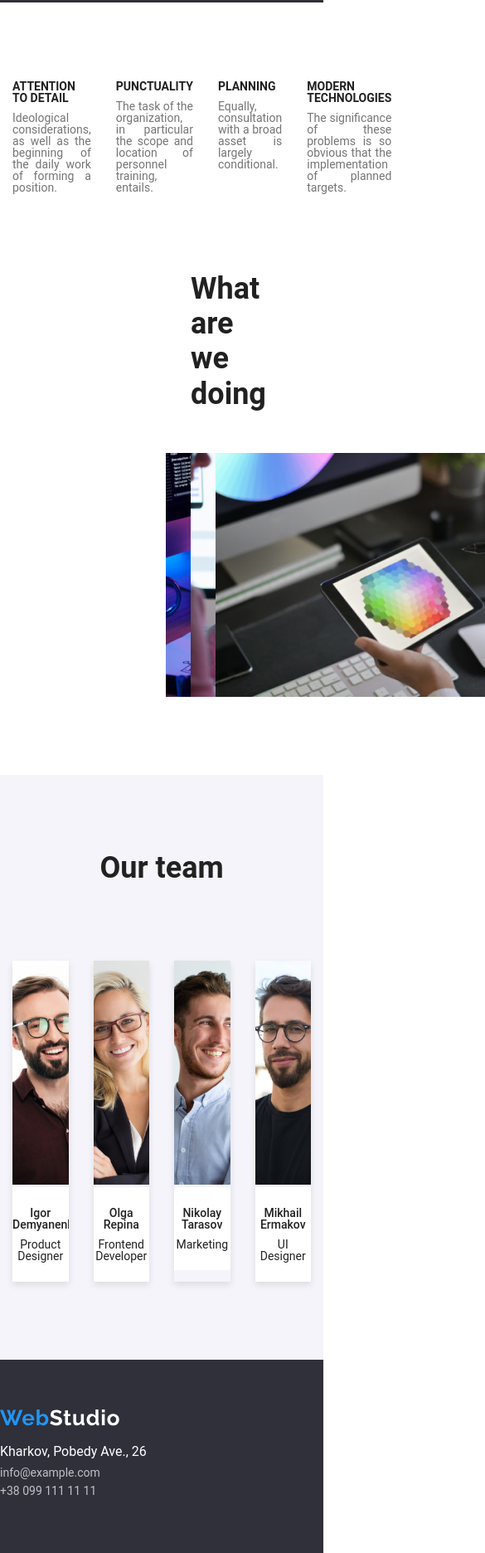
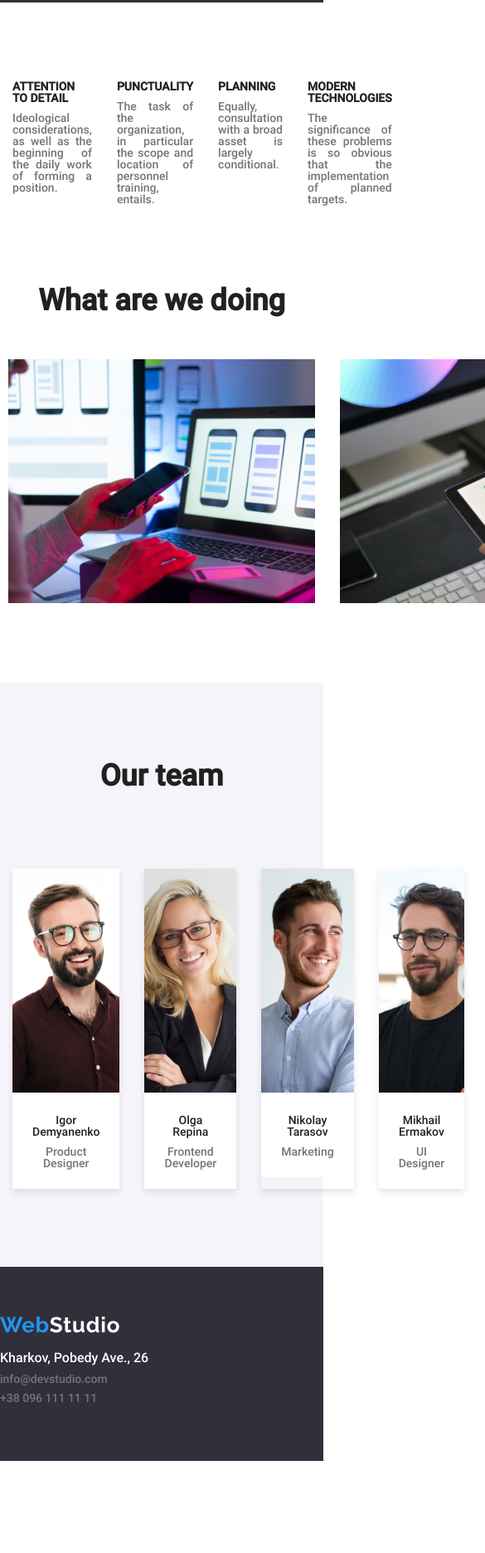
Before and after one commit to Dares1868/hw9, a plain HTML site: page index.html in a window 390 px wide. Shown: the part 717-2589 px from the top of the page at 83% size, 585 px wide, since content can reach past the window. After the commit the page ends 2478 px from the top, so only its background shows below. Drawn offline with Linux system fonts and the light colour scheme.

Commit message:
first commit

```diff
--- a/index.html
+++ b/index.html
@@ -84,13 +84,19 @@
           <h2 class="title-photo title">What are we doing</h2>
           <div class="doing-photo">
             <div class="card">
-              <img src="images/photo-1.jpg" alt="card-1" />
+              <img src="images/photo-1.jpg" alt="card-1" width: 100%; height:
+              294px;/>
+              <h3 class="card-title">Desktop applications</h3>
             </div>
             <div class="card">
-              <img src="images/photo-2.png" alt="card-2" />
+              <img src="images/photo-2.png" alt="card-2" width: 100%; height:
+              294px;/>
+              <h3 class="card-title">Mobile applications</h3>
             </div>
             <div class="card">
-              <img src="images/photo-3.jpg" alt="card-3" />
+              <img src="images/photo-3.jpg" alt="card-3" width: 100%; height:
+              294px;/>
+              <h3 class="card-title">Design solutions</h3>
             </div>
           </div>
         </div>
@@ -135,17 +141,19 @@
     <!-- FOOTER -->
     <footer class="footer">
       <div class="footer-content">
-        <div class="footer-logo">
+        <a href="#" class="footer-logo">
           <img
             src="images/footer-logo.svg"
             alt="WebStudio"
             width="144"
             height="20"
           />
-        </div>
+        </a>
         <p class="adress">Kharkov, Pobedy Ave., 26</p>
-        <p class="info-line">info@example.com</p>
-        <p class="info-line">+38 099 111 11 11</p>
+        <a class="info-line" href="mailto:info@devstudio.com"
+          >info@devstudio.com</a
+        >
+        <a class="info-line" href="tel:+38 096 111 11 11">+38 096 111 11 11</a>
       </div>
     </footer>
   </body>
--- a/reset.css
+++ b/reset.css
@@ -1,3 +1,32 @@
+@font-face {
+  font-family: "Roboto", serif;
+  src: url("fonts/Roboto-Black.woff2") format("woff2");
+  font-weight: 900;
+  font-style: normal;
+  font-display: swap;
+}
+@font-face {
+  font-family: "Roboto";
+  src: url("fonts/Roboto-Medium.woff2") format("woff2");
+  font-weight: 500;
+  font-style: normal;
+  font-display: swap;
+}
+
+@font-face {
+  font-family: "Roboto", serif;
+  src: url("fonts/Roboto-Bold.woff2") format("woff2");
+  font-weight: 700;
+  font-style: normal;
+  font-display: swap;
+}
+@font-face {
+  font-family: "Roboto", serif;
+  src: url("fonts/Roboto-Regular.woff2") format("woff2");
+  font-weight: 400;
+  font-style: normal;
+  font-display: swap;
+}
 *,
 *::before,
 *::after {
@@ -88,6 +117,7 @@ video {
   padding: 0;
   border: 0;
   font-size: 100%;
+  font: inherit;
   vertical-align: baseline;
 }
 
--- a/styles.css
+++ b/styles.css
@@ -3,6 +3,7 @@
 body {
   color: #212121;
   font-size: 14px;
+  font-family: "Roboto", serif;
 }
 
 .container {
@@ -41,7 +42,7 @@ body {
 .header-container {
   display: flex;
   align-items: center;
-  font-family: "Roboto", serif;
+
   font-weight: 500;
 }
 .header-logo {
@@ -72,11 +73,9 @@ body {
   text-transform: uppercase;
   width: 700px;
   margin-bottom: 30px;
-  font-family: "Roboto", serif;
   font-weight: 900;
 }
 .hero-btn {
-  font-family: "Roboto", serif;
   font-weight: 700;
 }
 .hero-container {
@@ -96,18 +95,15 @@ body {
 .about-card-title {
   margin-bottom: 10px;
   text-transform: uppercase;
-  font-family: "Roboto", serif;
   font-weight: 700;
 }
 .about-card-desc {
   color: #757575;
   text-align: justify;
-  font-family: "Roboto", serif;
   font-weight: 400;
 }
 /* PHOTO */
 .photo {
-  padding: 0 215px;
 }
 .doing-photo {
   display: flex;
@@ -117,16 +113,33 @@ body {
 }
 .card {
   flex: 1 1 33%;
-  width: 100%;
-  height: 294px;
   object-fit: cover;
+  position: relative;
 }
 .title-photo {
   text-align: center;
   line-height: 42.19px;
   margin-bottom: 50px;
-  font-family: "Roboto", serif;
   font-weight: 700;
+}
+.card-title {
+  height: 70px;
+  background-color: rgba(47, 48, 58, 0.8);
+  font-size: 14px;
+  font-weight: 700;
+  text-transform: uppercase;
+  color: #fff;
+  display: flex;
+  justify-content: center;
+  align-items: center;
+  position: absolute;
+  bottom: 0;
+  left: 0;
+  right: 0;
+  opacity: 0;
+}
+.card:hover .card-title {
+  opacity: 1;
 }
 /* TEAM */
 .team {
@@ -135,17 +148,13 @@ body {
 .title-team {
   text-align: center;
   padding: 94px 0;
-  font-family: "Roboto", serif;
   font-weight: 700;
 }
 h3 {
-  font-family: "Roboto", serif;
   font-weight: 700;
 }
 .worker {
   text-align: center;
-  overflow: hidden;
-
   box-shadow: 0 4px 8px rgba(0, 0, 0, 0.1);
 }
 .worker img {
@@ -156,18 +165,15 @@ h3 {
 .team-workers {
   display: flex;
   gap: 30px;
-  flex: 1 1 calc(25% - 30px);
-  justify-content: center;
   padding-bottom: 94px;
 }
 .people {
   padding: 30px;
   background-color: #fff;
-  padding: 24px 0;
+  padding: 24px;
 }
 .people h3 {
   margin-bottom: 10px;
-  font-family: "Roboto", serif;
   font-weight: 500;
 }
 /* FOOTER */
@@ -183,22 +189,28 @@ h3 {
   text-align: left;
 }
 .footer-logo img {
+  display: inline-block;
   margin-bottom: 20px;
 }
 .adress {
   font-size: 16px;
   margin-bottom: 10px;
-  font-family: "Roboto", serif;
   font-weight: 400;
+  color: #ffffff;
+  display: block;
 }
 .info-line {
   font-size: 14px;
   color: rgba(255, 255, 255, 0.7);
-  margin-bottom: 8px;
-  font-family: "Roboto", serif;
+  margin-bottom: 9px;
   font-weight: 400;
+  display: block;
+}
+.footer-content a {
+  text-decoration: none;
+  color: #757575;
 }
 p {
-  font-family: "Roboto", serif;
   font-weight: 400;
+  color: #757575;
 }
```
